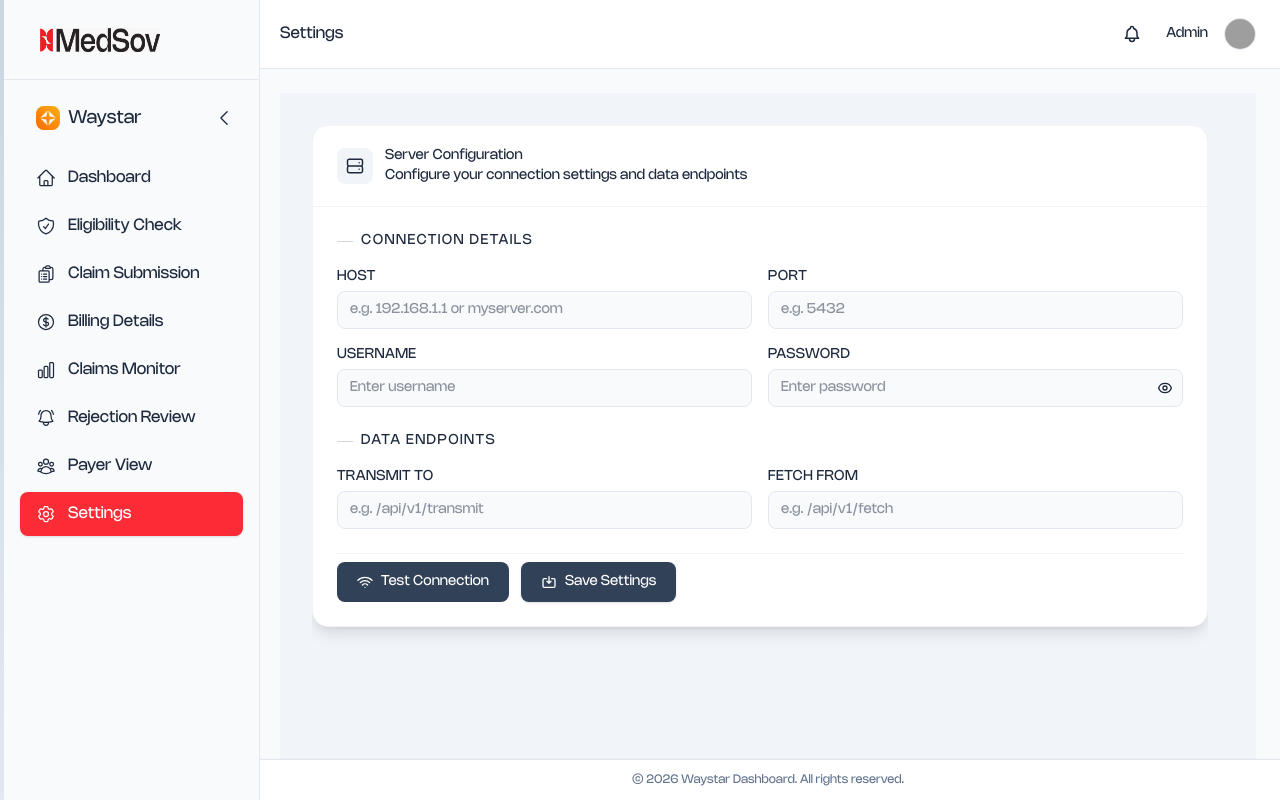
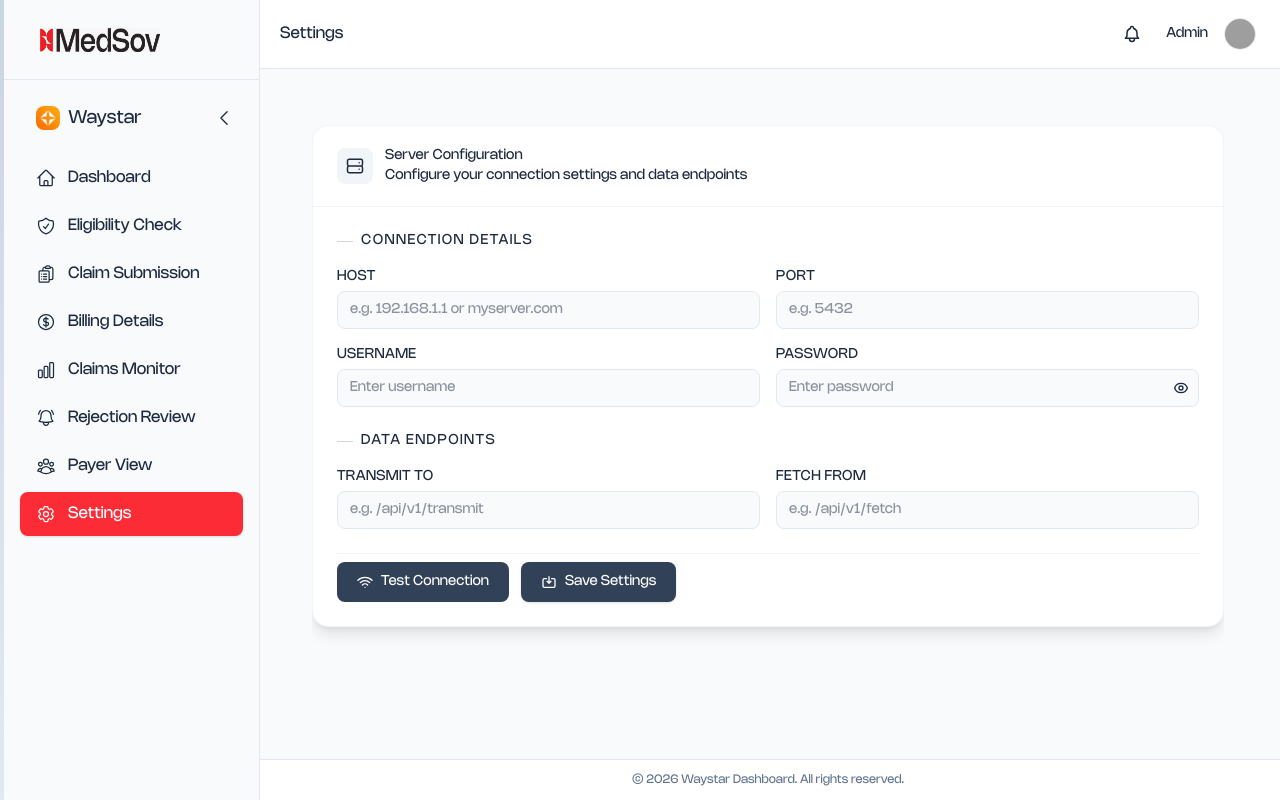
Before and after one commit to ShoutSeli/Waystar-Dashboard-Test, a React (Vite) app: page /settings in a window 1280 px wide. Built offline with nearby package versions, Linux system fonts and the light colour scheme; grey boxes are pictures that could not be loaded.

Commit message:
updated settings page

```diff
--- a/src/Components/Settings.tsx
+++ b/src/Components/Settings.tsx
@@ -43,9 +43,9 @@ const Settings = () => {
 
   return (
     <Layout currentPage="Settings">
-      <div className="flex flex-col gap-6 min-h-screen bg-slate-100 dark:bg-slate-900 p-4 md:p-8">
+      <div className="flex flex-col gap-6 min-h-screen dark:bg-slate-900 p-4 md:p-8">
         {/* Main Content */}
-        <section className="flex-1 space-y-6 overflow-y-auto max-w-4xl">
+        <section className="flex-1 space-y-6 overflow-y-auto">
 
           {/* ── CONFIGURATIONS ──────────────────────────────────────── */}
           <div className="bg-white dark:bg-slate-800 rounded-2xl shadow-lg border border-gray-100 dark:border-gray-700 overflow-hidden">
```
Also changed, not shown: 2 other files (tests, documents, lock files or other folders).
